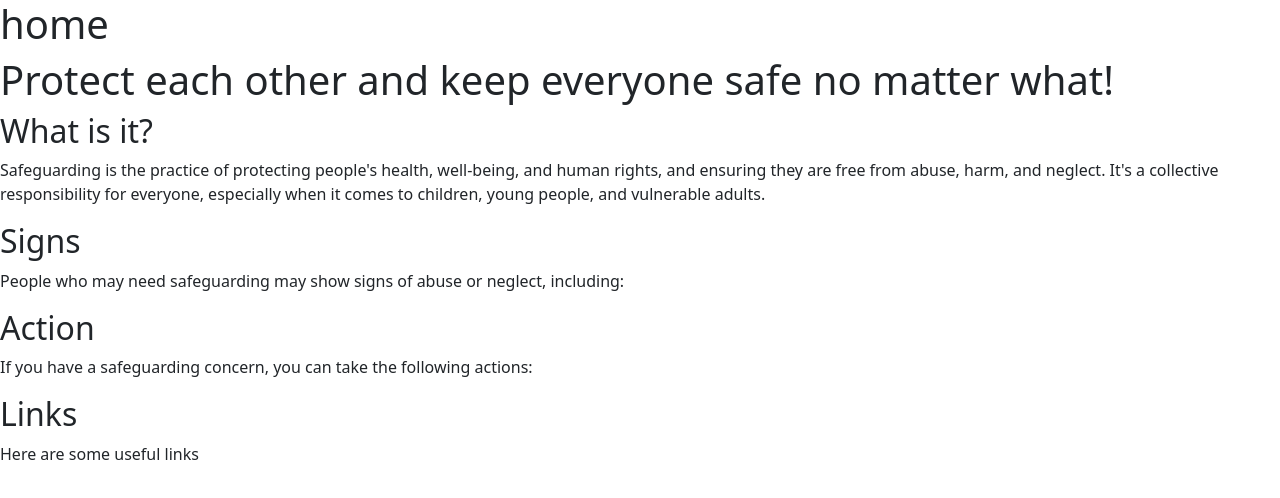
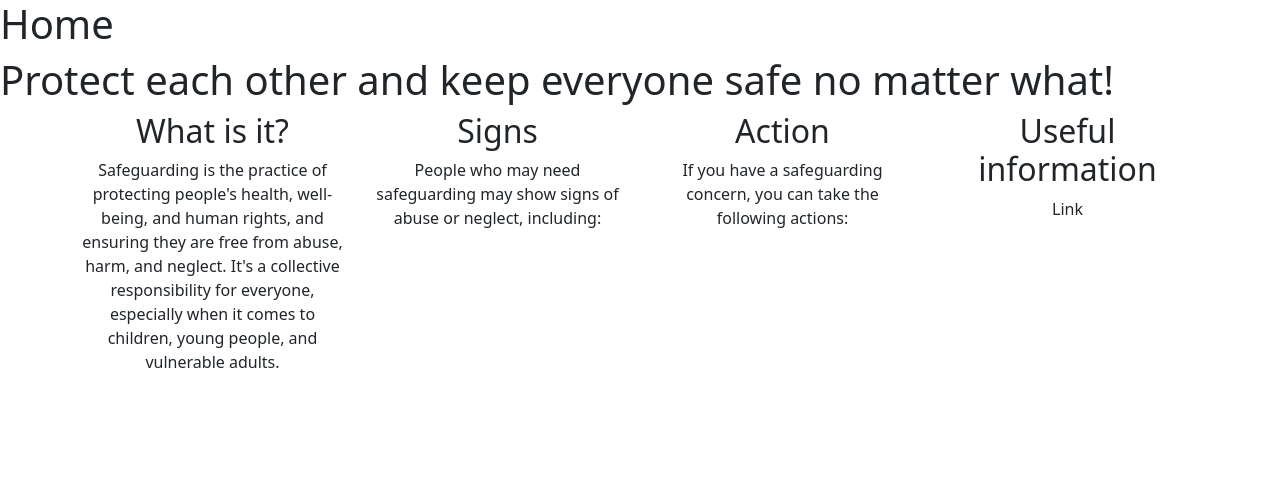
Before and after one commit to Gracey46/Safeguarding, a plain HTML site: page index.html in a window 1280 px wide. Drawn offline with nearby package versions, Linux system fonts and the light colour scheme.

Commit message:
added the grid lay out for my information cards

```diff
--- a/index.html
+++ b/index.html
@@ -18,7 +18,7 @@
 <body>
     <!-- Header -->
 
-<h1>home</h1>
+<h1>Home</h1>
 
 <!-- Slogon on hero image -->
 
@@ -30,10 +30,10 @@
 <!-- Main -->
 
 <div class=”main”>
-
+    <div class="container text-center">
+        <div class="row">
+            <div class="col" id="what">
                 <!-- What is dafeguarding -->
-    <div class=”what”>
-
                 <h2>What is it?</h2>
 
                 <p>Safeguarding is the practice of protecting people's health, well-being,
@@ -43,37 +43,30 @@
 
             </div>
 
+            <div class="col" id="signs">
                 <!-- Signs to look for -->
-
-    <div class=”signs”>
-
                 <h2>Signs</h2>
 
                 <p>People who may need safeguarding may show signs of abuse or neglect, including:</p>
 
             </div>
-
-    <div>
+            <div class="col" id="action">
                 <!-- Actions you can take -->
-
-    <div class=”action”>
 
                 <h2>Action</h2>
 
                 <p>If you have a safeguarding concern, you can take the following actions:</p>
 
             </div>
+                <!-- Link section-->
+            <div class="col" id="links">
+                <h2>Useful information</h2>
 
-    <!-- Link section-->
-
-    <div class=”links”>
-
-    <h2>Links</h2>
-    <p>Here are some useful links</p>
-
+                <p>Link</p>
             </div>
         </div>
-
+    </div>
+</div>
 <footer>
 
     <!--Contct form-->
```
Lines whose indentation alone changed are shown as unchanged.
